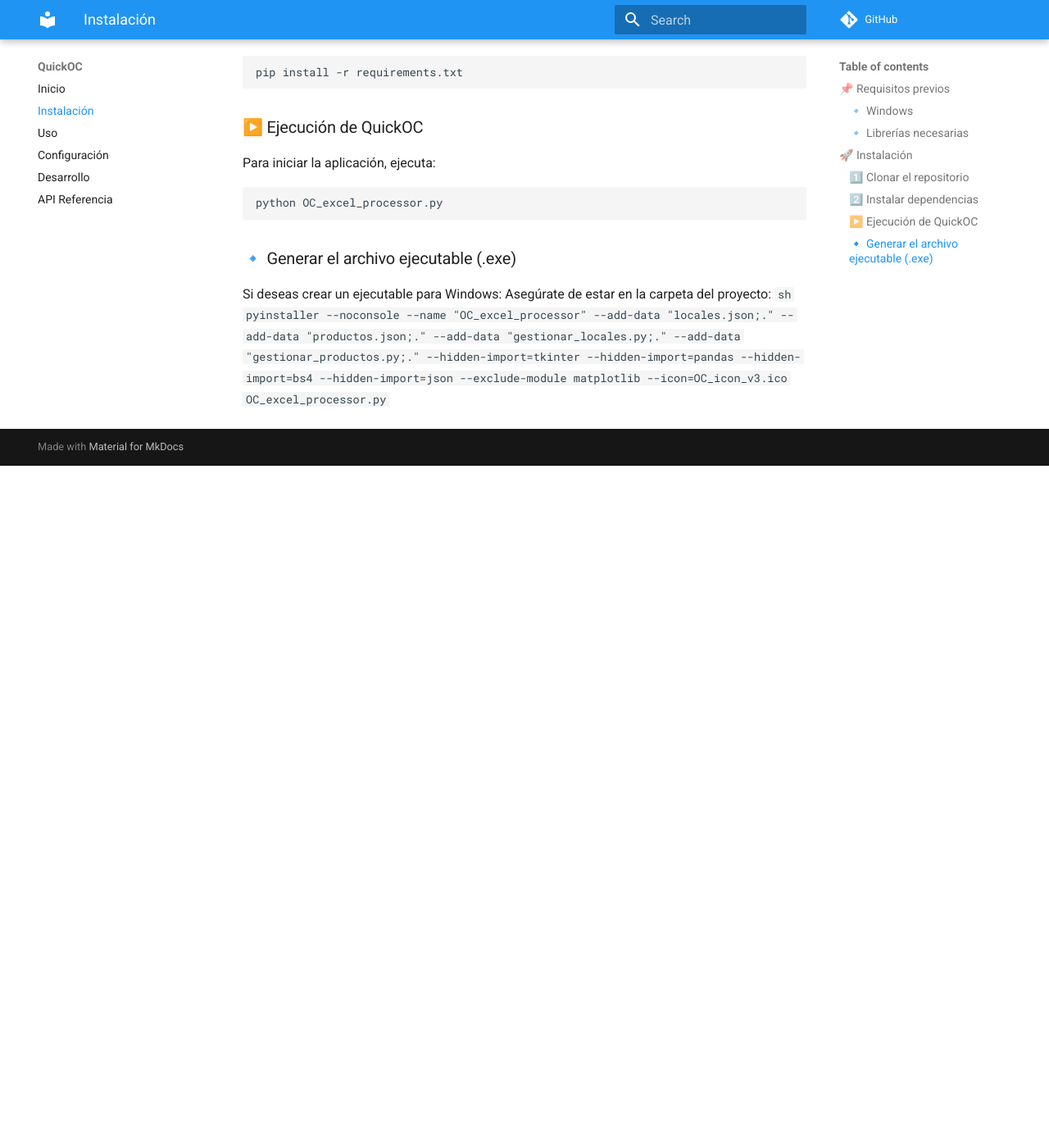
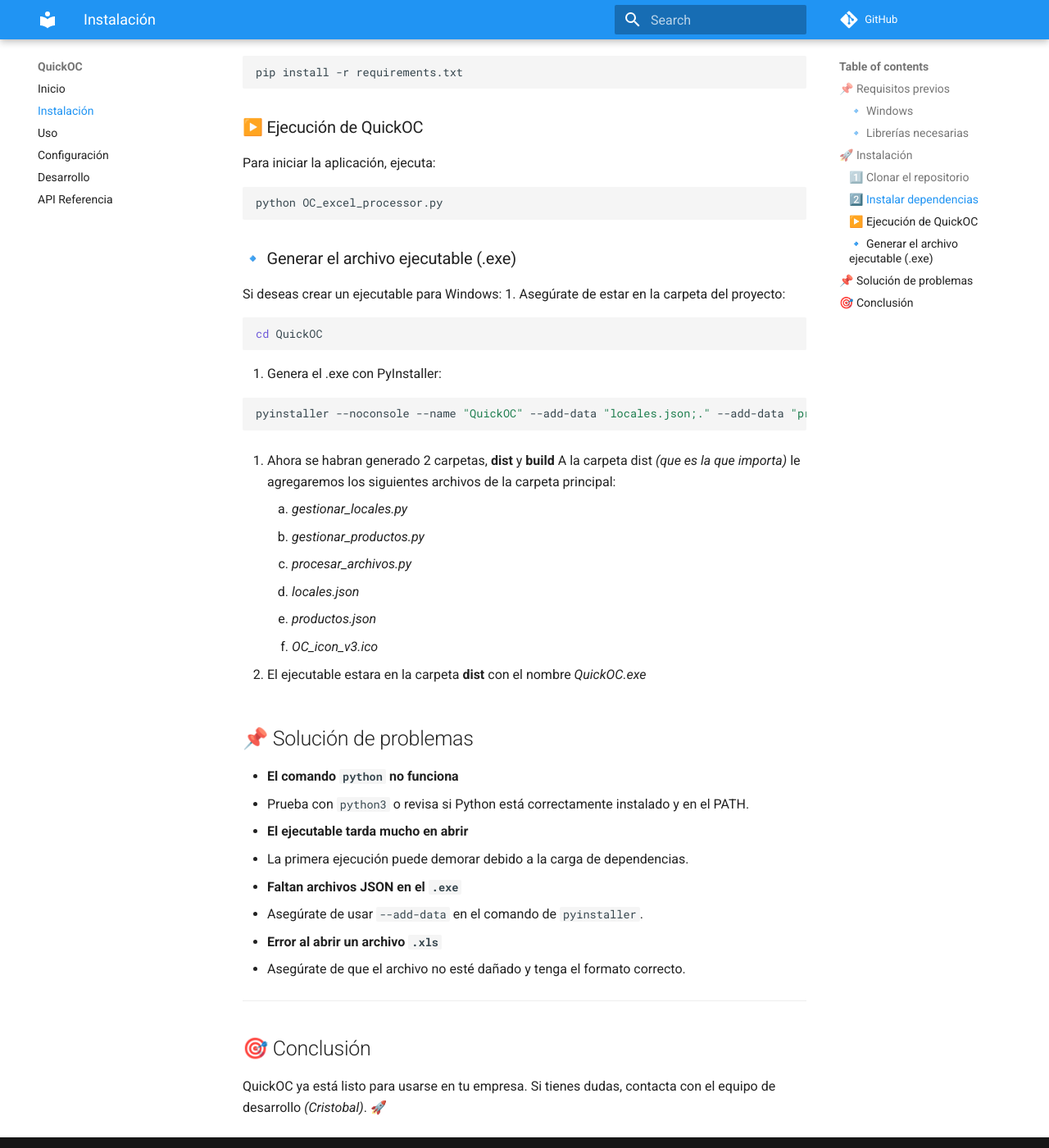
Before and after one commit to Mafriones/QuickOC, an MkDocs documentation site: the page built from docs/installation.md, in a window 1280 px wide and 1400 px high, scrolled down 963 px. Shown: the whole window at 82% size. Built offline with MkDocs 1.6.1 and Material for MkDocs 9.7.7, drawn with Linux system fonts in a browser that asks for light colours; comment, search, counter and statistics services are not loaded; before the commit the page ends 1531 px from its top, so only the background shows below that.

Commit message:
Installation v1

````diff
--- a/docs/installation.md
+++ b/docs/installation.md
@@ -43,7 +43,44 @@
 
 ### 🔹 Generar el archivo ejecutable (.exe)
 Si deseas crear un ejecutable para Windows:
-    Asegúrate de estar en la carpeta del proyecto:
-    ```sh
-    pyinstaller --noconsole --name "OC_excel_processor" --add-data "locales.json;." --add-data "productos.json;." --add-data "gestionar_locales.py;." --add-data "gestionar_productos.py;." --hidden-import=tkinter --hidden-import=pandas --hidden-import=bs4 --hidden-import=json --exclude-module matplotlib --icon=OC_icon_v3.ico OC_excel_processor.py
-    ```
+1. Asegúrate de estar en la carpeta del proyecto:
+```sh
+cd QuickOC
+```
+
+2. Genera el .exe con PyInstaller:
+```sh
+pyinstaller --noconsole --name "QuickOC" --add-data "locales.json;." --add-data "productos.json;." --add-data "gestionar_locales.py;." --add-data "gestionar_productos.py;." --hidden-import=tkinter --hidden-import=pandas --hidden-import=bs4 --hidden-import=json --exclude-module matplotlib --icon=OC_icon_v3.ico OC_excel_processor.py
+```
+
+3. Ahora se habran generado 2 carpetas, **dist** y **build**
+A la carpeta dist *(que es la que importa)* le agregaremos los siguientes archivos de la carpeta principal:
+    1. *gestionar_locales.py*
+    2. *gestionar_productos.py*
+    3. *procesar_archivos.py*
+    4. *locales.json*
+    5. *productos.json*
+    6. *OC_icon_v3.ico*
+
+4. El ejecutable estara en la carpeta **dist** con el nombre *QuickOC.exe*
+
+
+## 📌 Solución de problemas
+
+- **El comando `python` no funciona**
+  - Prueba con `python3` o revisa si Python está correctamente instalado y en el PATH.
+
+- **El ejecutable tarda mucho en abrir**
+  - La primera ejecución puede demorar debido a la carga de dependencias.
+
+- **Faltan archivos JSON en el `.exe`**
+  - Asegúrate de usar `--add-data` en el comando de `pyinstaller`.
+
+- **Error al abrir un archivo `.xls`**
+  - Asegúrate de que el archivo no esté dañado y tenga el formato correcto.
+
+---
+
+## 🎯 Conclusión
+
+QuickOC ya está listo para usarse en tu empresa. Si tienes dudas, contacta con el equipo de desarrollo *(Cristobal)*.  🚀
````
